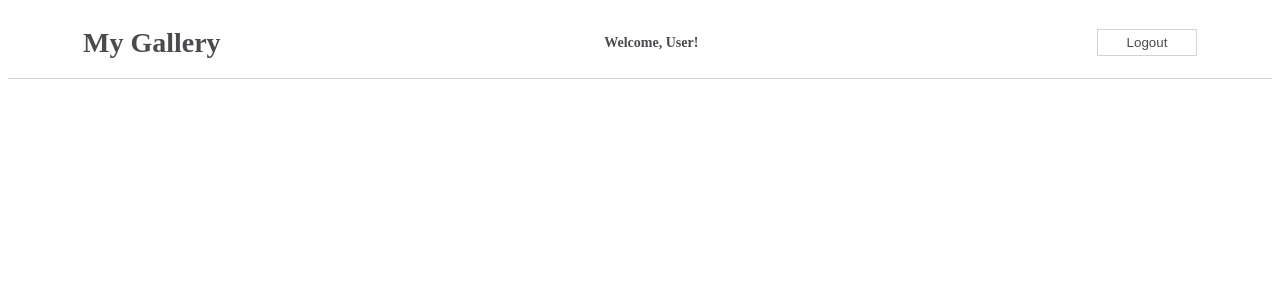
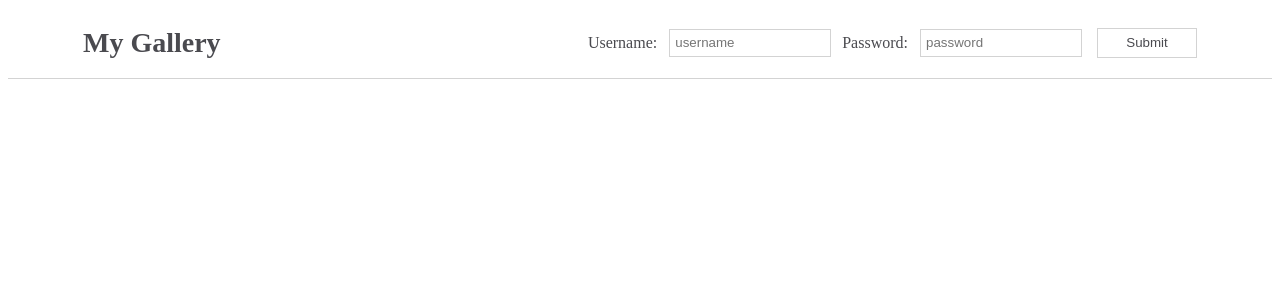
Before and after one commit to davidb3rgqvist/react-challege1, a React (Create React App) app in the folder my-app/: page / in a window 1280 px wide. Both pictures are taken after a click on the button "Login". Shown: the top 300 px of the page. Built offline with nearby package versions, Linux system fonts and the light colour scheme.

Commit message:
Handeling Events Challenge

```diff
--- a/my-app/package.json
+++ b/my-app/package.json
@@ -9,8 +9,9 @@
     "axios": "^0.21.4",
     "react": "^17.0.2",
     "react-dom": "^17.0.2",
-    "react-scripts": "4.0.3",
-    "web-vitals": "^1.1.2"
+    "react-scripts": "^5.0.1",
+    "web-vitals": "^1.1.2",
+    "webpack": "^5.92.0"
   },
   "scripts": {
     "start": "react-scripts start",
--- a/my-app/src/App.js
+++ b/my-app/src/App.js
@@ -1,11 +1,12 @@
 import React from 'react';
-import NavBarSimple from './NavBarSimple'; // Adjust the import path as necessary
+import NavBarForm from './NavBarForm'; // Adjust the import path as necessary
 
 
 function App() {
   return (
     <div className="App">
-      <NavBarSimple />
+      <NavBarForm />
+      {/* <NavBarSimple /> */}
     </div>
   );
 }
--- /dev/null
+++ b/my-app/src/NavBarChild.js
@@ -0,0 +1,19 @@
+import React from "react";
+
+function NavBarChild(props) {
+    return (
+        props.isLoggedIn ?
+        <button onClick={props.handleClick}>Login</button>
+        :
+        <form>
+            <label htmlFor = "username">Username:</label>
+            <input placeholder="username" id="username"/>
+
+            <label htmlFor = "password">Password:</label>
+            <input placeholder="password" id="password"/>
+            <button  onClick={props.handleClick}>Submit</button>
+        </form>
+    )
+}
+
+export default NavBarChild
--- /dev/null
+++ b/my-app/src/NavBarForm.js
@@ -0,0 +1,32 @@
+import React, { Component } from 'react';
+import css from './components/css/NavBarForm.module.css';
+import NavBarChild from "./NavBarChild";
+
+class NavBarForm extends Component {
+    constructor(props) {
+      super(props);
+
+      this.state = {
+        isLoggedIn: true
+      };
+    }
+
+    handleButtonClick = () => {
+      this.setState((prevState) => ({
+        isLoggedIn: prevState.isLoggedIn ? false: true
+      }), () => console.log(this.state.isLoggedIn))
+    }
+    render() {
+      return (
+        <div className={css.NavBar}>
+          <h1>My Gallery</h1>
+            <NavBarChild
+            isLoggedIn={this.state.isLoggedIn}
+            handleClick={this.handleButtonClick}
+            />
+        </div>
+      );
+    }
+}
+
+export default NavBarForm;
```
Also changed, not shown: my-app/src/ES7Snippet.js (added, +57 -0 lines), 1 other file (tests, documents, lock files or other folders).
